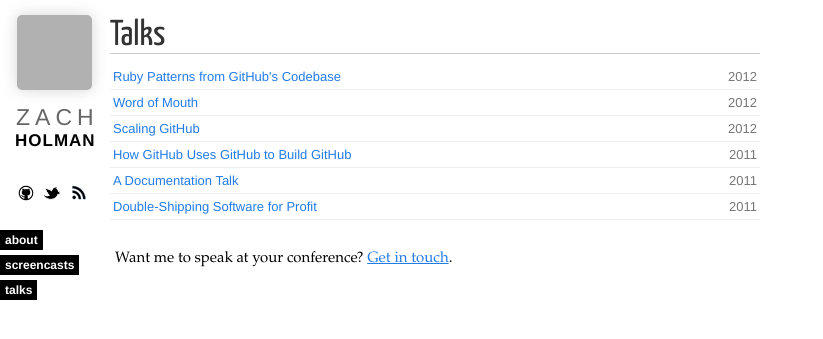
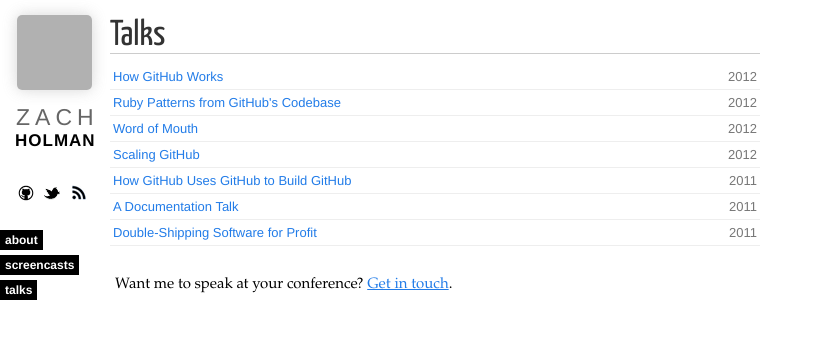
Before and after one commit to broccolini/designertocoder.github.com, a Jekyll site: the page built from talks.html, in a window 1280 px wide, cut to the strip 0-339 px from the top of the page. Shown: the whole strip, without its empty margins (0-823 px from the left). Built offline with Jekyll 4.4.1, drawn with Linux system fonts in a browser that asks for light colours; nearby versions of some CDN libraries; Markdown is read by kramdown in place of the engine named in the settings; comment, search, counter and statistics services are not loaded; grey boxes are pictures that could not be loaded.

Commit message:
This is a talk too

```diff
--- a/talks.html
+++ b/talks.html
@@ -9,6 +9,9 @@
 
     <div class="related">
       <ul>
+        <li>
+          <span>2012</span> <a href="/posts/how-github-works">How GitHub Works</a>
+        </li>
         <li>
           <span>2012</span> <a href="/talk/ruby-patterns">Ruby Patterns from GitHub's Codebase</a>
         </li>
```
